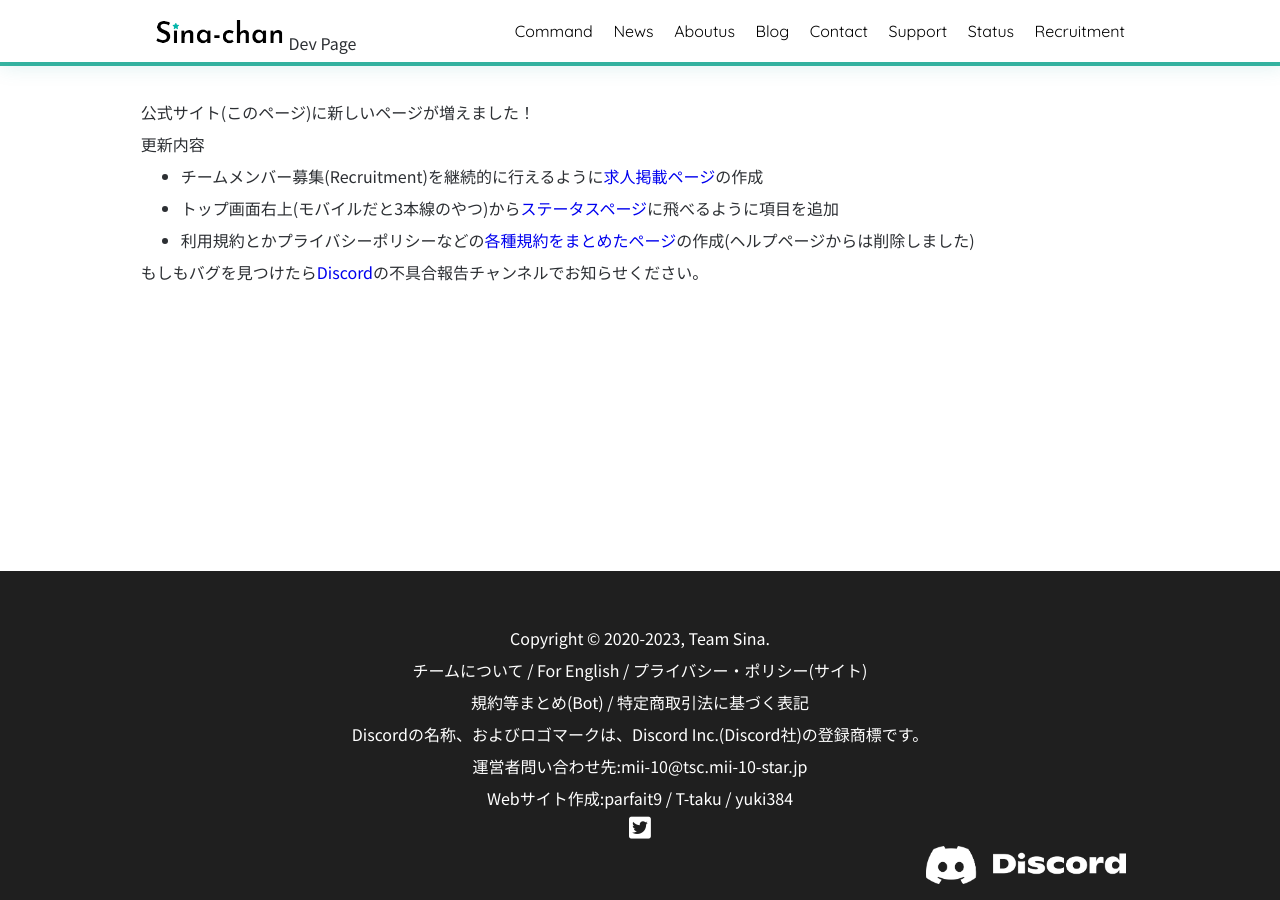
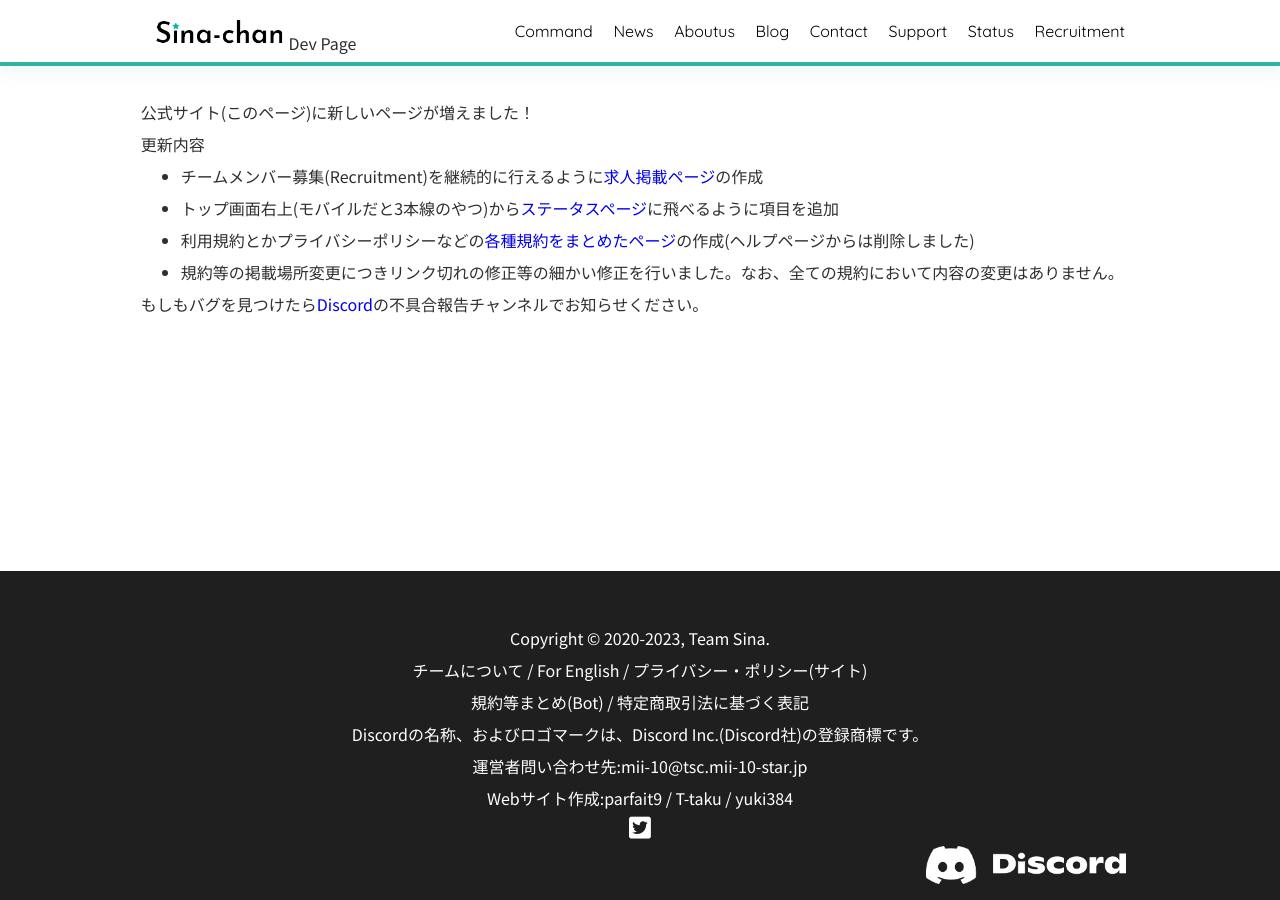
Before and after one commit to SinaKitagami/sinakitagami.github.io, a Jekyll site: the page built from _posts/NEWS/2023-05-11-site-update.md, in a window 1280 px wide and 900 px high, scrolled down 336 px. Built offline with Jekyll 4.4.1, drawn with Linux system fonts in a browser that asks for light colours; nearby versions of some CDN libraries.

Commit message:
2023-05-11-site-update.md を更新

```diff
--- a/_posts/NEWS/2023-05-11-site-update.md
+++ b/_posts/NEWS/2023-05-11-site-update.md
@@ -13,5 +13,6 @@ author: takumi0213
 - チームメンバー募集(Recruitment)を継続的に行えるように[求人掲載ページ](https://sina-chan.com/recruitment)の作成
 - トップ画面右上(モバイルだと3本線のやつ)から[ステータスページ](https://status.sina-chan.com)に飛べるように項目を追加
 - 利用規約とかプライバシーポリシーなどの[各種規約をまとめたページ](https://sina-chan.com/legal)の作成(ヘルプページからは削除しました)
+- 規約等の掲載場所変更につきリンク切れの修正等の細かい修正を行いました。なお、全ての規約において内容の変更はありません。
 
 もしもバグを見つけたら[Discord](https://sina-chan.com/discord)の不具合報告チャンネルでお知らせください。
```
